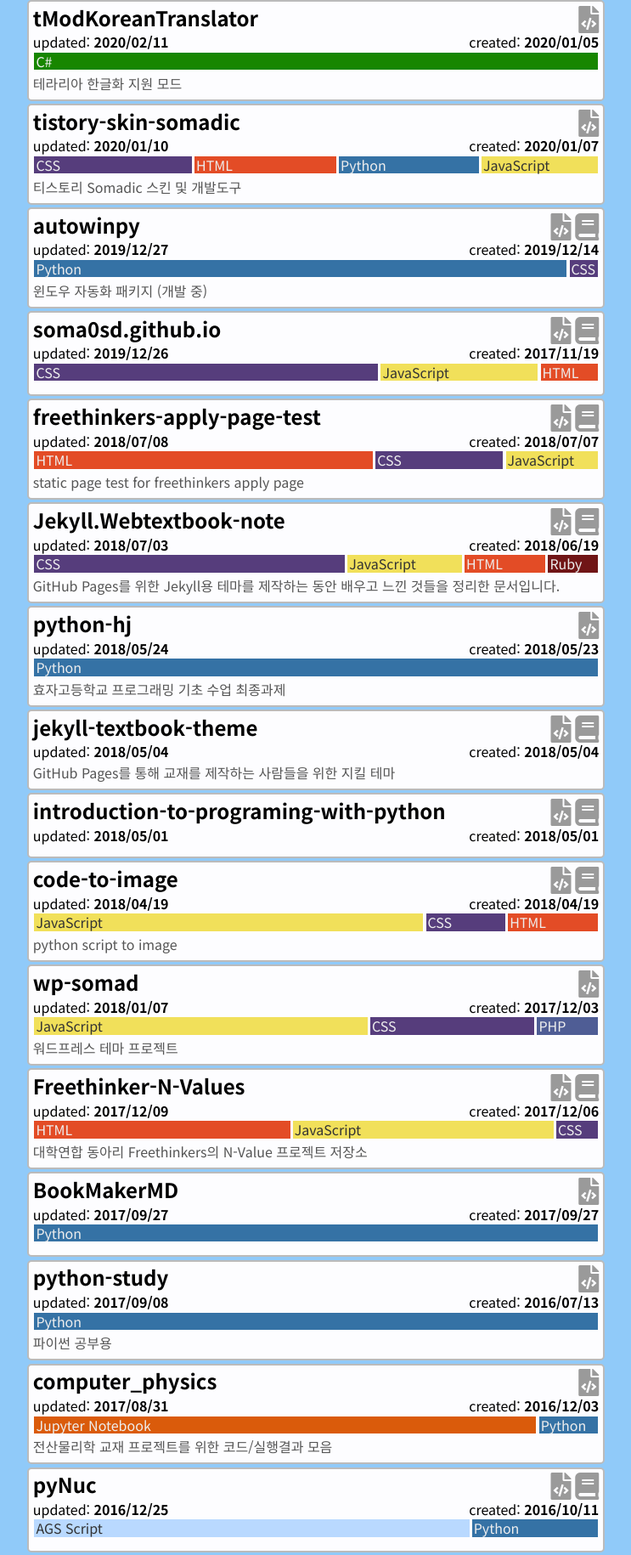
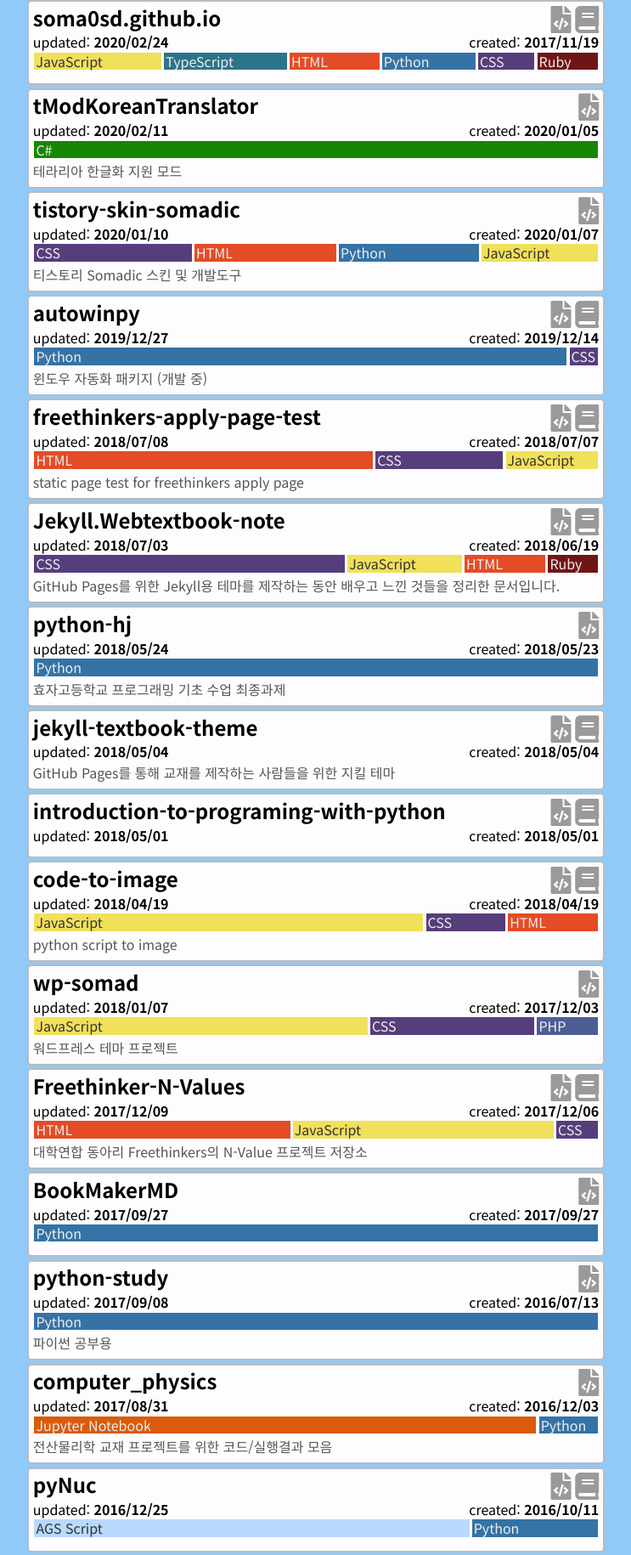
Before and after one commit to soma0sd/soma0sd.github.io, a Jekyll site: the page built from index.md, in a window 1280 px wide. Shown: the whole page at 85% size, without its empty margins (268-1011 px from the left). Built offline with Jekyll 4.4.1, drawn with Linux system fonts in a browser that asks for light colours; nearby versions of some CDN libraries; some of the changed lines change nothing that is shown.

Commit message:
repos update

```diff
--- a/_data/github_repodata.json
+++ b/_data/github_repodata.json
@@ -1,4 +1,40 @@
 [
+    {
+        "created_at": "2017/11/19",
+        "description": null,
+        "full_name": "soma0sd/soma0sd.github.io",
+        "html_url": "https://github.com/soma0sd/soma0sd.github.io",
+        "language": "JavaScript",
+        "languages": [
+            [
+                "JavaScript",
+                2638
+            ],
+            [
+                "TypeScript",
+                2388
+            ],
+            [
+                "HTML",
+                2295
+            ],
+            [
+                "Python",
+                2057
+            ],
+            [
+                "CSS",
+                1321
+            ],
+            [
+                "Ruby",
+                1139
+            ]
+        ],
+        "name": "soma0sd.github.io",
+        "pages_url": "https://soma0sd.github.io/soma0sd.github.io",
+        "updated_at": "2020/02/24"
+    },
     {
         "created_at": "2020/01/05",
         "description": "테라리아 한글화 지원 모드",
@@ -62,30 +98,6 @@
         "name": "autowinpy",
         "pages_url": "https://soma0sd.github.io/autowinpy",
         "updated_at": "2019/12/27"
-    },
-    {
-        "created_at": "2017/11/19",
-        "description": null,
-        "full_name": "soma0sd/soma0sd.github.io",
-        "html_url": "https://github.com/soma0sd/soma0sd.github.io",
-        "language": "CSS",
-        "languages": [
-            [
-                "CSS",
-                25247
-            ],
-            [
-                "JavaScript",
-                6954
-            ],
-            [
-                "HTML",
-                1364
-            ]
-        ],
-        "name": "soma0sd.github.io",
-        "pages_url": "https://soma0sd.github.io/soma0sd.github.io",
-        "updated_at": "2019/12/26"
     },
     {
         "created_at": "2018/07/07",
```
